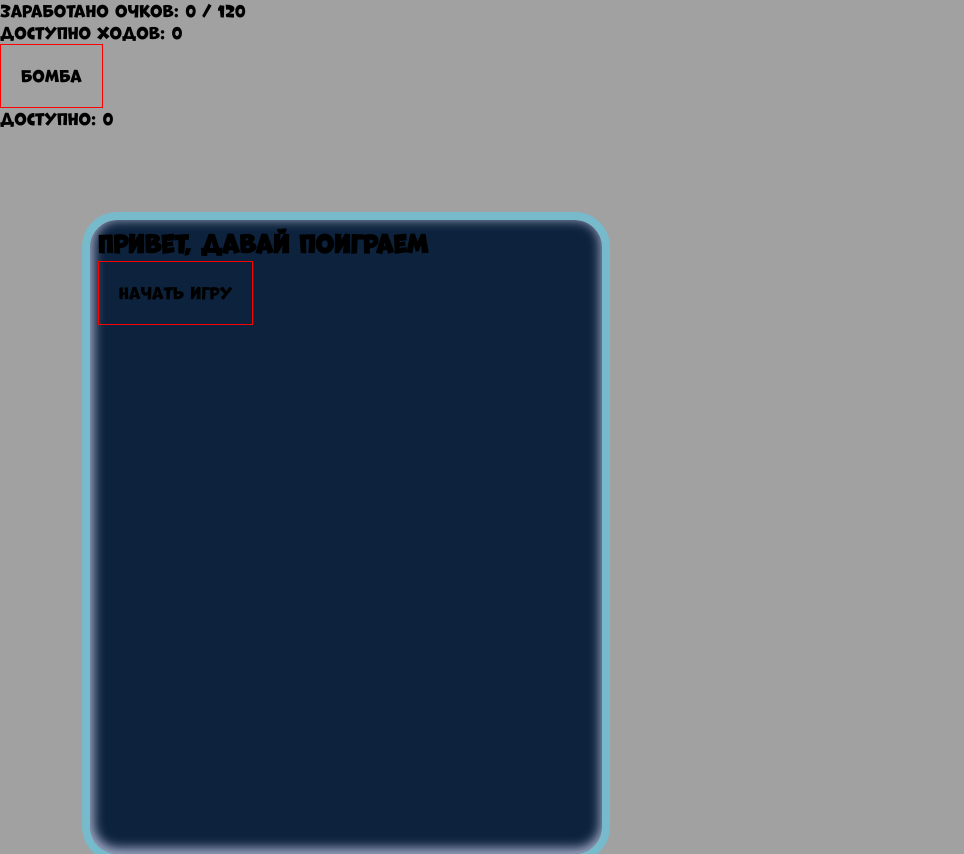
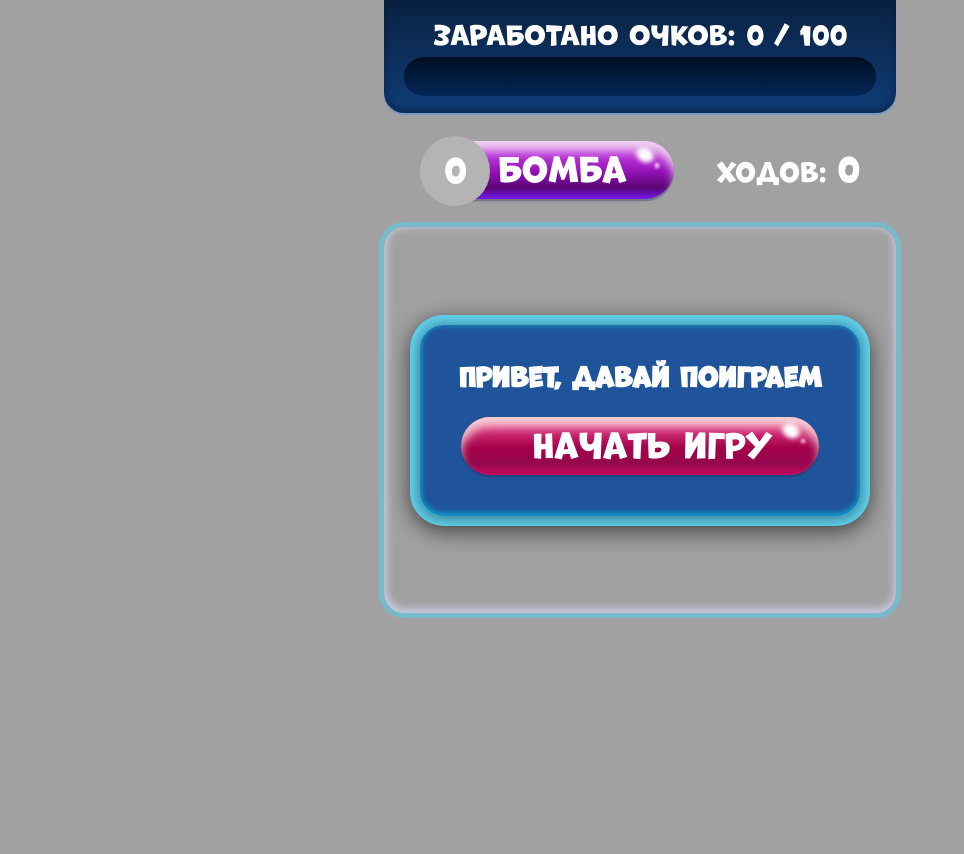
Before and after one commit to ByDenis/gameBlast, a website built with webpack: page src/index.html in a window 1280 px wide. Shown: the whole page, without its empty margins (0-964 px from the left). After the commit the page ends 800 px from the top, so only its background shows below. Built offline with nearby package versions, Linux system fonts and the light colour scheme; files whose address does not match are found by name.

Commit message:
add ui styles

```diff
--- a/src/gameConfig.ts
+++ b/src/gameConfig.ts
@@ -3,17 +3,17 @@ const arrGameBlockType: BlockId[] = ['1', '2', '3', '4', '5']
 
 export default {
     parentId: 'game',
-    screenWidth: 1026,
+    screenWidth: 1080,
     tileWidth: 171,
     tileHeight: 192,
-    rows: 10, // Строк в игре
-    colomns: 9, // Колон в игре
+    rows: 8, // Строк в игре
+    colomns: 12, // Колон в игре
     arrGameBlockType: arrGameBlockType, // Типов в игре
     groupLengthToWin: 2, // Сжигаются не менее
     addBombLength: 5, // Когда добавляется бомба
     bombStartValue: 1, // Начальное количество бомб
     bombRadius: 2, // Сила бомбы
     stepsToWin: 20, // Доступно ходов
-    pointsToWin: 120, // Нужно набрать очков
+    pointsToWin: 100, // Нужно набрать очков
     shuffleCount: 5  // Перемешиваний до проигрыша
 }
--- a/src/index.html
+++ b/src/index.html
@@ -1,33 +1,31 @@
 <html>
 <head>
     <title>Blast game</title>
+	<link href="index.css" rel="stylesheet" type="text/css">
 </head>
 <body>
-<div class="wrapper">
+<div class="wrapper" id="display-game" style="display: none;">
     <div class="info-block">
         <div class="game-panel">
-            <div><span>Заработано очков: </span><span id="point-count"></span></div>
-            <div><span>Доступно ходов: </span><span id="steps-count"></span></div>
-        </div>
-        <div class="bonus">
-            <div id="game-bomb" class="button">Бомба</div>
-            <div>Доступно: <span id="bomb-count"></div>
+			<div class="progress-bar-panel"><span>Заработано очков: <span id="point-count">0</span></span><div class="progress-bar"><div id="progress-data"></div></div></div>
+            <div class="game-inf"><div id="game-bomb" class="button-count purple"><span id="bomb-count" class="bomb-count">0</span>Бомба</div><span class="step">Xодов: <span id="steps-count">0</span></span></div>
         </div>
     </div>
     <div id="game">
-        <div class="modal" id="game-start">
+        <div class="modal on" id="game-start">
             <h2>Привет, давай поиграем</h2>
-            <div class="button start-game">Начать игру</div>
+            <div class="button-count red start-game">Начать игру</div>
         </div>
         <div class="modal" id="game-win">
             <h2>Поздравляю</h2>
-            <div class="button start-game">Играть ещё</div>
+            <div class="button-count red button start-game">Играть ещё</div>
         </div>
         <div class="modal" id="game-over">
             <h2>Вы проиграли</h2>
-            <div class="button start-game">Играть ещё</div>
+            <div class="button-count red button start-game">Играть ещё</div>
         </div>
     </div>
 </div>
+<!-- <div class="button-add"><svg xmlns="http://www.w3.org/2000/svg" viewBox="0 0 66 66"><path fill="#fff" d="M48.496,26.011h-9.5v-9.5c0-1.657-1.343-3-3-3h-6c-1.657,0-3,1.343-3,3v9.5h-9.5c-1.657,0-3,1.343-3,3v6	c0,1.657,1.343,3,3,3h9.5v9.5c0,1.657,1.343,3,3,3h6c1.657,0,3-1.343,3-3v-9.5h9.5c1.657,0,3-1.343,3-3v-6	C51.496,27.355,50.153,26.011,48.496,26.011z"/></svg></div> -->
 </body>
 </html>
--- a/src/styles/index.css
+++ b/src/styles/index.css
@@ -1,58 +1,56 @@
-@font-face {
-    font-family: Marvin;
-    src: url(./fonts/Marvin.woff2);
-  }
+@font-face { font-family: Marvin; src: url(./fonts/Marvin.woff2)}
 
-* {
-    margin: 0;
-    padding: 0;
-    box-sizing: border-box;
-    font-family: Marvin, sans-serif;
+:root{--shadow:0 .15rem .052rem .001rem rgba(21,46,79,.35),inset 0 .67rem .67rem 0 rgba(246,255,236,.73)}
+* {margin: 0;padding: 0;box-sizing: border-box;font-family: Marvin, sans-serif}
+html{font-size:1vw}
+body {width: 100%;height: 100%;background-color: #a1a1a1}
+
+canvas {margin: 0;padding: 0;width: 100%;height: 100%}
+#game {/*height:40vw;*/ width:40vw;display:flex;align-items:center;justify-content:center;border-radius: 1.4rem;outline: .417rem solid #77bacb;padding: .417rem;box-shadow: .05rem -.15rem .57rem .15rem rgba(222,225,255,0.69) inset}
+
+.wrapper{display:flex;align-items:center;justify-content:flex-start;flex-direction:column}
+
+.button-count{min-width:10rem;height:4.15rem;display:inline-flex;align-items:center;justify-content:flex-end;padding:0 3.33rem 0 5.05rem;box-shadow:var(--shadow);border-radius:3rem;font-size:2.4rem;color:#fff;position:relative;margin:.5rem;cursor:pointer;transition:box-shadow .3s}
+.button-count.red,.button-count.purple.on{background-image:linear-gradient(0deg,rgb(198,9,95)0%, rgb(148,8,77)19%,rgb(163,0,74)47%,rgb(252,83,158)100%)}
+.button-count.purple{background-image:linear-gradient(0deg,rgb(117,23,244)0%,rgb(88,6,115)19%,rgb(147,16,181)46%,rgb(220,87,248)100%)}
+.button-count:hover{box-shadow:0 0 0 0 rgba(21,46,79,0),inset 0 .67rem .67rem 0 rgba(246,255,236,.2)}
+.button-count:after{content:"";display:block;background:#fff;border-radius:50%;width:1rem;height:1rem;z-index:2;position:absolute;filter:blur(.15rem);top:.5rem;right:1.5rem;transform:rotate(28deg) scaleX(1.3)}
+.button-count:before{content:"";display:block;background:#fff;border-radius:50%;width:.3rem;height:.3rem;z-index:2;position:absolute;filter:blur(.12rem);top:1.6rem;right:1rem}
+
+.button-add{position:relative;width:3.4rem;height:3.4rem;border-radius:50%;background-image:linear-gradient(0deg,rgb(255,232,134)0%,rgb(250,194,44)36%,rgb(184,113,27)61%,rgb(128,78,17)100%);cursor:pointer;margin:.5rem;box-shadow:var(--shadow)}
+.button-add svg{width:100%;height:100%}
+.button-add svg path{background-image:linear-gradient(180deg,rgb(220,212,212)0%,rgb(255,255,255)100%);filter:drop-shadow(0 .1rem .1rem  rgba(85,52,7,.63))}
+.button-add:after{content:"";display:block;background:#fff;border-radius:.2rem;width:.625rem}
+
+.progress-bar-panel{display:flex;align-items:center;justify-content:center;flex-direction:column;height:8rem;width:40vw;background-image:linear-gradient(0deg,rgb(16,61,121)0%,rgb(9,33,64)100%);border-radius:0 0 1.45rem 1.45rem;box-shadow:0 .15rem .05rem 0 rgba(49,134,249,.35),inset 0 -.25rem .5rem 0 rgba(4,22,45,.5);text-align:center;font-size:1.875rem;color:#fff;text-transform:uppercase}
+.progress-bar-panel .progress-bar{width:92%;position:relative;height:2.76rem;background-image:linear-gradient(0deg,rgb(3,38,85)0%,rgb(0,15,36)100%);border-radius:5rem;margin-top:.2rem;overflow:hidden}
+
+.progress-bar-panel .progress-bar div#progress-data{position:absolute;border-radius:5rem;width:calc(0% - 4px);height:calc(100% - 4px);background:red;left:2px;top:2px;background-image:linear-gradient(0deg,rgb(96,255,0)1%,rgb(29,155,0)32%,rgb(162,255,0)77%,rgb(199,255,102)93%,rgb(236,255,204) 100%)}
+
+.bomb-count{position:absolute;display:flex;align-items:center;justify-content:center;height:5rem;width:5rem;background:#b4b4b4;border-radius:50%;left:-.5rem;bottom:-.5rem}
+.game-inf{display:flex;align-items:center;justify-content:space-evenly;margin:1.5rem 0;font-size:1.875rem;color:#fff}
+.game-inf .step #steps-count{font-size:2.4rem}
+
+.modal{position:absolute;display: none;opacity: 0; text-align:center;z-index:4;box-shadow:0 .4rem 1.5rem .05rem rgba(0,0,0,.55);background:#20549a;border-radius:2.4rem;padding:2.4rem;border:.78rem solid #61d1ed}
+.modal.on {display: block;opacity: 1;transition: opacity .6s}
+.modal:after{content:"";position:absolute;width:100%;height:100%;box-shadow:0 .1rem 1rem 0 rgba(0,0,0,0.5),inset 0 -.1rem .4rem .15rem rgba(10,181,222,.7);left:0;top:0;border-radius:1.59rem;z-index:-1}
+.modal h2{font-size:1.875rem;color:#fff;margin-bottom:1rem}
+
+@media only screen and (min-width:640px) and (max-width:1280px){
+    html{font-size:1.25vw}
 }
 
-body {
-    width: 100%;
-    height: 100%;
-    background-color: #a1a1a1;
-}
-.modal {
-    position:absolute;
-    display: none;
-    opacity: 0;
-}
-.modal.on {
-    display: block;
-    opacity: 1;
-    transition: opacity .6s;
+@media only screen and (min-width:1280px) and (max-width:1600px){
+    html{font-size:1.1vw}
 }
 
-#game {
-    width: 40vw;
-    display: flex;
-    margin: 7vw;
-    background-color: #0d233d;
-}
-canvas {
-    margin: 0;
-    padding: 0;
-    width: 100%;
-    height: 100%;
+@media only screen and (min-width:2200px){
+    html{font-size:.8vw}
 }
 
-#game {
-    border-radius: 27px;
-    outline: 8px solid #77bacb;
-    padding: 8px;
-    box-shadow: 1px -3px 11px 3px rgba(222,225,255,0.69) inset;
+@media only screen and (max-width:640px){
+    html{font-size:3vw}
+    .progress-bar-panel{width:90vw}
+    #game{width:90vw}
+    #game {height:auto;width:90vw}
 }
-
-.button {
-    display: inline-block;
-    padding: 20px;
-    border: 1px solid red;
-}
-
-#game-bomb.on {
-    background-color: red;
-    color: #fff;
-}
--- a/src/ui/UI.ts
+++ b/src/ui/UI.ts
@@ -3,18 +3,22 @@ import { GameScene } from "../scenes/GameScene";
 import State from "../state/State";
 
 export class UI {
+    readonly displayGame:HTMLElement|null
     readonly bombCount:HTMLElement|null
     readonly pointCount:HTMLElement|null
     readonly stepsCount:HTMLElement|null
     readonly bombBtn:HTMLElement|null
+    readonly progressBar:HTMLElement|null
 
     private state:State
 
     constructor() {
+        this.displayGame = document.getElementById('display-game')
         this.bombCount = document.getElementById('bomb-count')
         this.pointCount = document.getElementById('point-count')
         this.stepsCount = document.getElementById('steps-count')
         this.bombBtn = document.getElementById('game-bomb')
+        this.progressBar = document.getElementById('progress-data')
 
         this.state = State.getInstance();
         this.state.subscribe( (props:any) => {
@@ -22,6 +26,11 @@ export class UI {
             if ( this.pointCount !== null ) this.pointCount.innerHTML = props.point+' / '+gameConfig.pointsToWin
             if ( this.stepsCount !== null ) this.stepsCount.innerHTML = props.steps
             if ( this.bombBtn !== null ) props.isBomb === true ? this.bombBtn.classList.add("on") : this.bombBtn.classList.remove("on")
+
+            let progressPercent = parseInt(props.point)/gameConfig.pointsToWin * 100
+            if ( this.progressBar !== null ) this.progressBar.style.setProperty("width", `calc(${progressPercent}% - 4px)`)
+
+            if ( this.displayGame !== null ) this.displayGame.style.display = 'flex';
         });
     }
 
```
